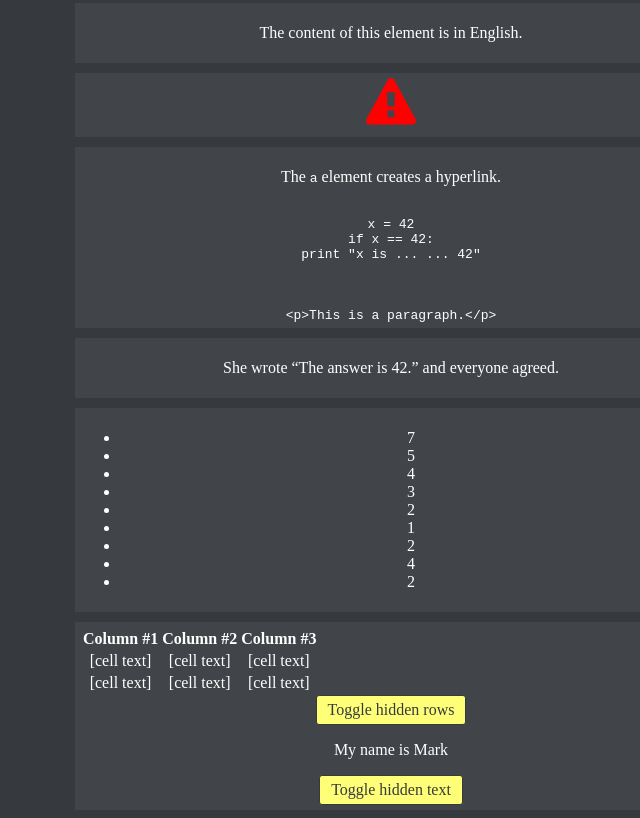
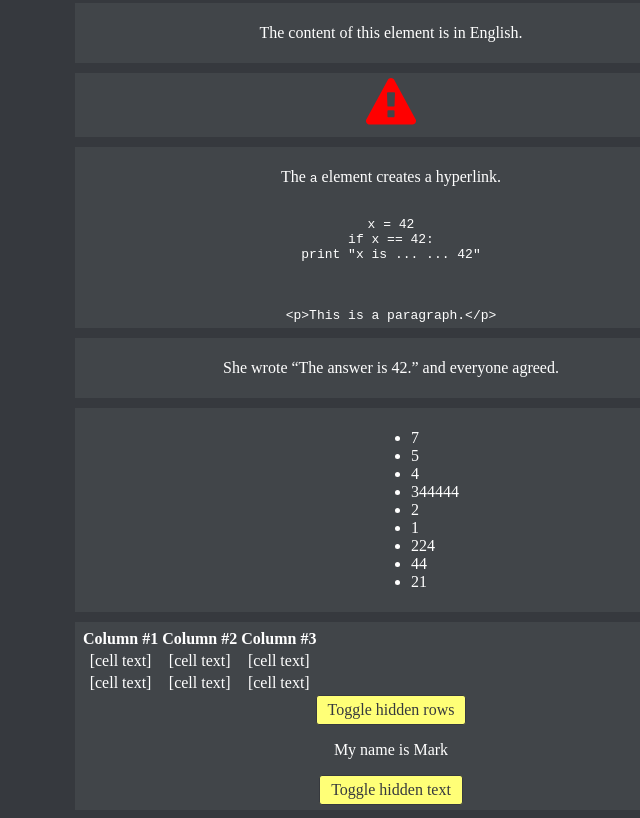
Before and after one commit to M1lkZ/Project, a plain HTML site: page Js/index.html in a window 1280 px wide. Shown: the part 2281-3099 px from the top of the page, without its empty margins (249-889 px from the left). Drawn offline with Linux system fonts and the light colour scheme.

Commit message:
ki width

```diff
--- a/Js/index.html
+++ b/Js/index.html
@@ -233,12 +233,12 @@ print "x is ... ... 42"
                 <li>7</li>
                 <li>5</li>
                 <li>4</li>
-                <li>3</li>
+                <li>344444</li>
                 <li>2</li>
                 <li>1</li>
-                <li>2</li>
-                <li>4</li>
-                <li>2</li>
+                <li>224</li>
+                <li>44</li>
+                <li>21</li>
             </ol>
         </div>
         <div id="css-checked" class="wrap">
--- a/Js/style.css
+++ b/Js/style.css
@@ -153,6 +153,11 @@ progress[value]::-moz-progress-bar {
     display: block;
 }
 
+#nth-child-ol li {
+    margin-left: 50%;
+    max-width: fit-content;
+}
+
 #nth-child-ol li:nth-child(-n + 5):hover {
     background-color: #ccc;
 }
@@ -161,7 +166,7 @@ progress[value]::-moz-progress-bar {
     background-color: rgb(107, 107, 107);
 }
 
-#nth-child-ol li:nth-child(5n):hover {
+#nth-child-ol li:nth-child(3n):hover {
     background-color: rgb(110, 73, 73);
 }
 
```
